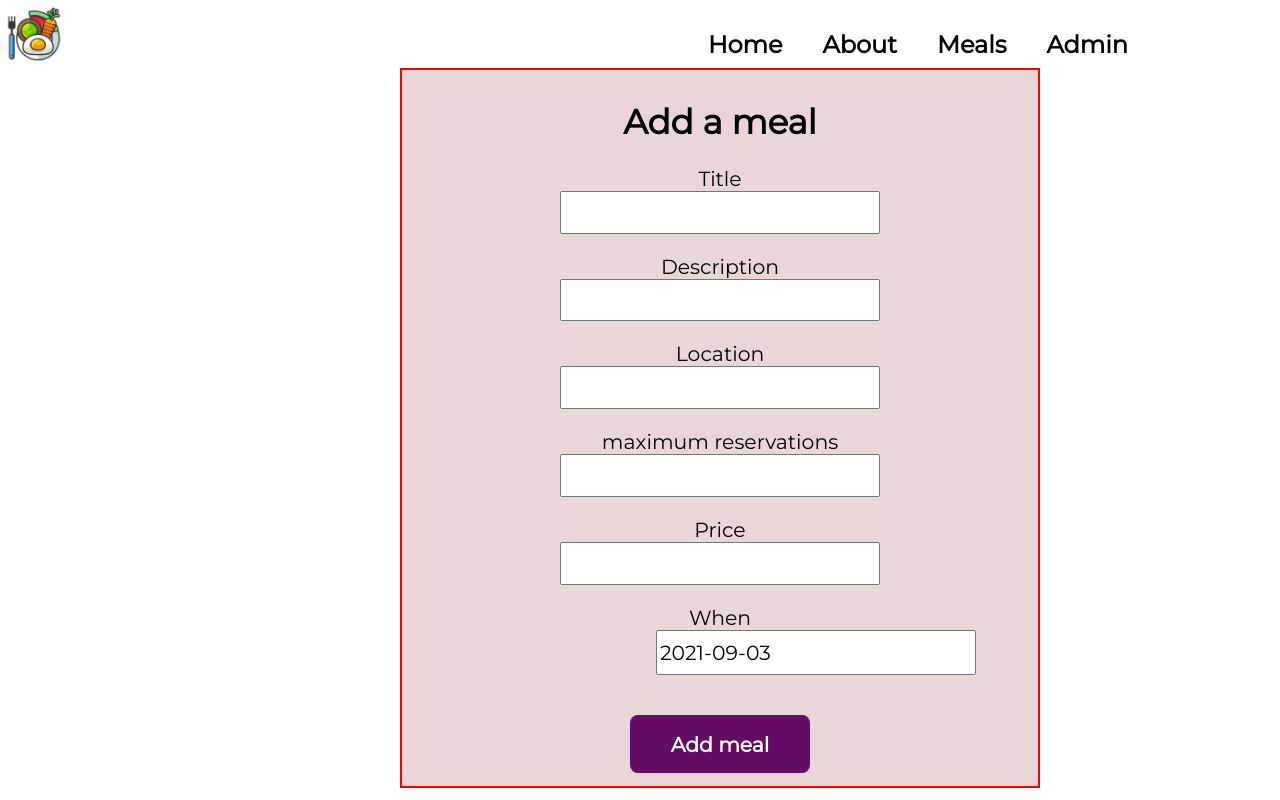
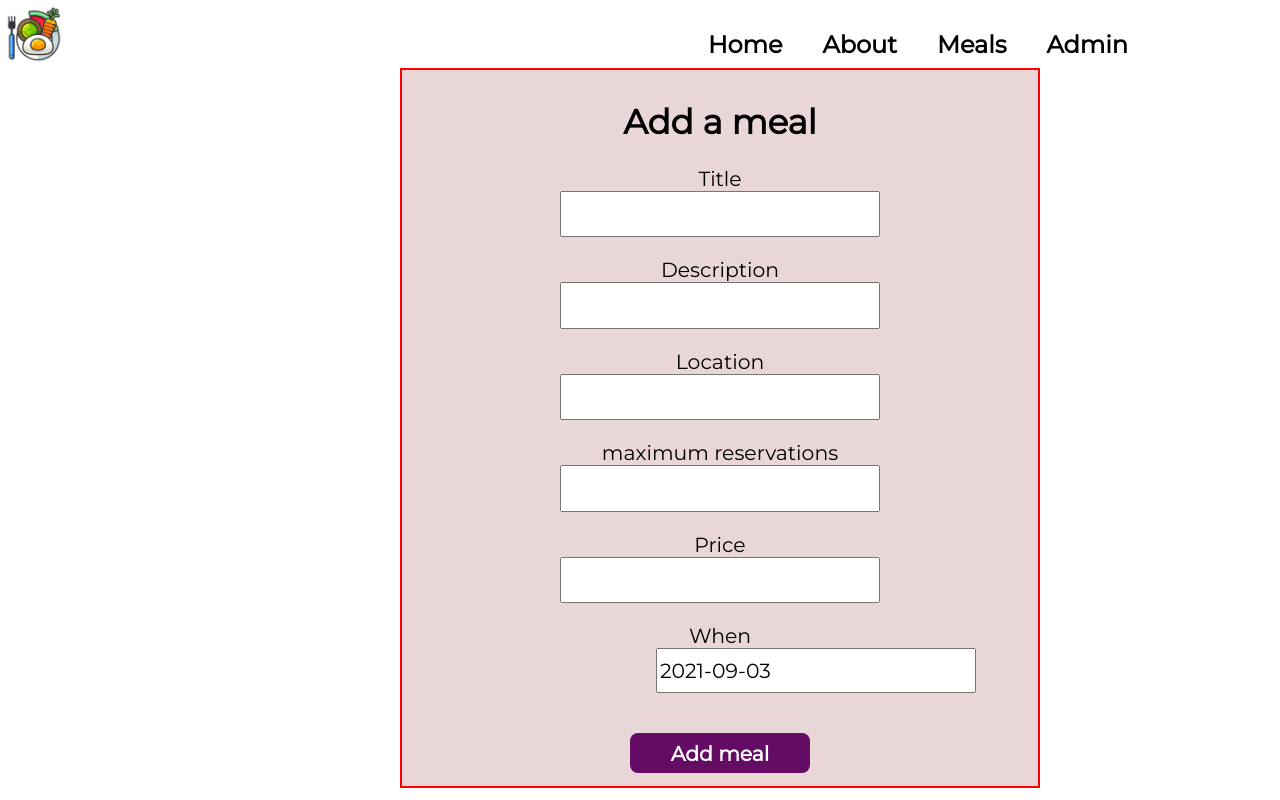
Before and after one commit to GreeshmaRahool/meal-sharing, a React app: page /admin in a window 1280 px wide. Built offline with nearby package versions, Linux system fonts and the light colour scheme.

Commit message:
Remove alert

```diff
--- a/src/client/App.css
+++ b/src/client/App.css
@@ -188,7 +188,7 @@ h3 {
 .submitbutton{
   font-weight: bolder;
   width: 180px;
-  height: 80px;
+  height: 50px;
   color: rgb(255, 255, 255);
   background-color: rgb(100, 12, 100);
   margin-bottom: 2%;
--- a/src/client/components/AddReview.js
+++ b/src/client/components/AddReview.js
@@ -30,7 +30,7 @@ function AddReview(mealId) {
       created_date: date,
     };
     const response = postData("/api/reviews", newReview);
-    if (response.ok) {
+    if (response) {
       alert("Review added successfully");
       setValues(initialValues);
     } else {
```
